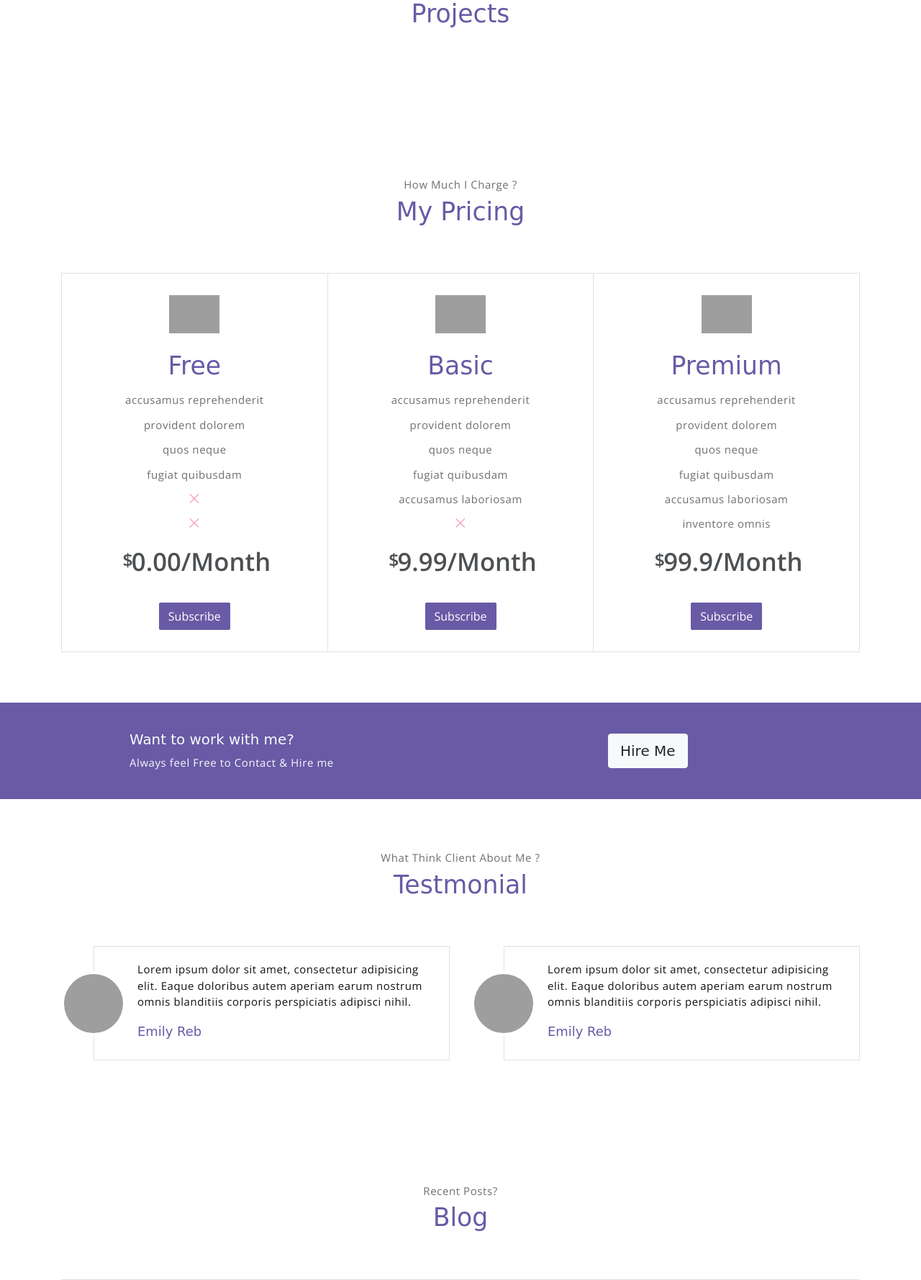
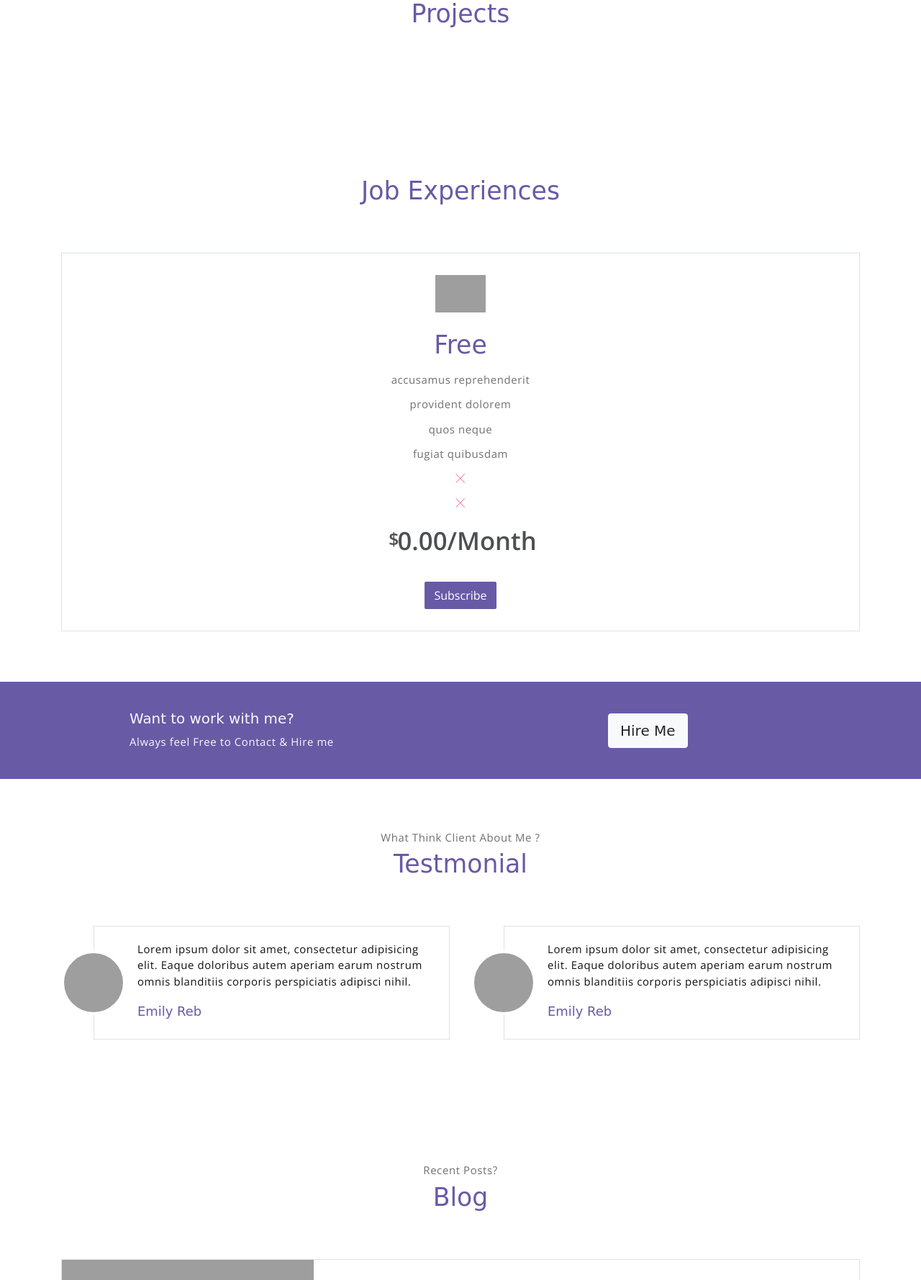
Before and after one commit to arshia-rgh/personal_portfolio, a Django app: page / in a window 1280 px wide. Shown: the part 1658-3436 px from the top of the page at 72% size. Run offline with Django 5.2, Linux system fonts and the light colour scheme; data that the repository does not hold is empty; some libraries are stand-ins or nearby versions; some web fonts are replaced; grey boxes are pictures that could not be loaded.

Commit message:
changed the job experiences section in index page

```diff
--- a/core/templates/core/index.html
+++ b/core/templates/core/index.html
@@ -34,7 +34,7 @@
                 <a class="link" href="#projects">Projects</a>
             </li>
             <li class="item">
-                <a class="link" href="#job_experience">Job Experiences</a>
+                <a class="link" href="#job_experiences">Job Experiences</a>
             </li>
             <li class="item">
                 <a class="link" href="#educations">Educations</a>
@@ -147,10 +147,9 @@
 </section> <!-- end of portfolio section -->
 
 <!-- pricing section -->
-<section class="section" id="pricing">
+<section class="section" id="job_experiences">
     <div class="container text-center">
-        <p class="section-subtitle">How Much I Charge ?</p>
-        <h6 class="section-title mb-6">My Pricing</h6>
+        <h6 class="section-title mb-6">Job Experiences</h6>
         <!-- row -->
         <div class="pricing-wrapper">
             <div class="pricing-card">
@@ -175,51 +174,6 @@
                 </div>
                 <a href="#" class="btn btn-primary mt-3 pricing-card-btn">Subscribe</a>
             </div>
-            <div class="pricing-card">
-                <div class="pricing-card-header">
-                    <img class="pricing-card-icon" src="assets/imgs/shipped.svg"
-                         alt="Download free bootstrap 4 landing page, free boootstrap 4 templates, Download free bootstrap 4.1 landing page, free boootstrap 4.1.1 templates, meyawo Landing page">
-                </div>
-                <div class="pricing-card-body">
-                    <h6 class="pricing-card-title">Basic</h6>
-                    <div class="pricing-card-list">
-                        <p>accusamus reprehenderit</p>
-                        <p>provident dolorem </p>
-                        <p>quos neque</p>
-                        <p>fugiat quibusdam</p>
-                        <p>accusamus laboriosam</p>
-                        <p><i class="ti-close"></i></p>
-                    </div>
-                </div>
-                <div class="pricing-card-footer">
-                    <span>$</span>
-                    <span>9.99/Month</span>
-                </div>
-                <a href="#" class="btn btn-primary mt-3 pricing-card-btn">Subscribe</a>
-            </div>
-            <div class="pricing-card">
-                <div class="pricing-card-header">
-                    <img class="pricing-card-icon" src="assets/imgs/startup.svg"
-                         alt="Download free bootstrap 4 landing page, free boootstrap 4 templates, Download free bootstrap 4.1 landing page, free boootstrap 4.1.1 templates, meyawo Landing page">
-                </div>
-                <div class="pricing-card-body">
-                    <h6 class="pricing-card-title">Premium</h6>
-                    <div class="pricing-card-list">
-                        <p>accusamus reprehenderit</p>
-                        <p>provident dolorem </p>
-                        <p>quos neque</p>
-                        <p>fugiat quibusdam</p>
-                        <p>accusamus laboriosam</p>
-                        <p>inventore omnis</p>
-                    </div>
-                </div>
-                <div class="pricing-card-footer">
-                    <span>$</span>
-                    <span>99.9/Month</span>
-                </div>
-                <a href="#" class="btn btn-primary mt-3 pricing-card-btn">Subscribe</a>
-            </div>
-
         </div><!-- end of pricing wrapper -->
     </div> <!-- end of container -->
 </section><!-- end of pricing section -->
@@ -282,7 +236,7 @@
 </section> <!-- end of testimonial section -->
 
 <!-- blog section -->
-<section class="section" id="job_experience">
+<section class="section" id=".">
     <!-- container -->
     <div class="container text-center">
         <p class="section-subtitle">Recent Posts?</p>
```
